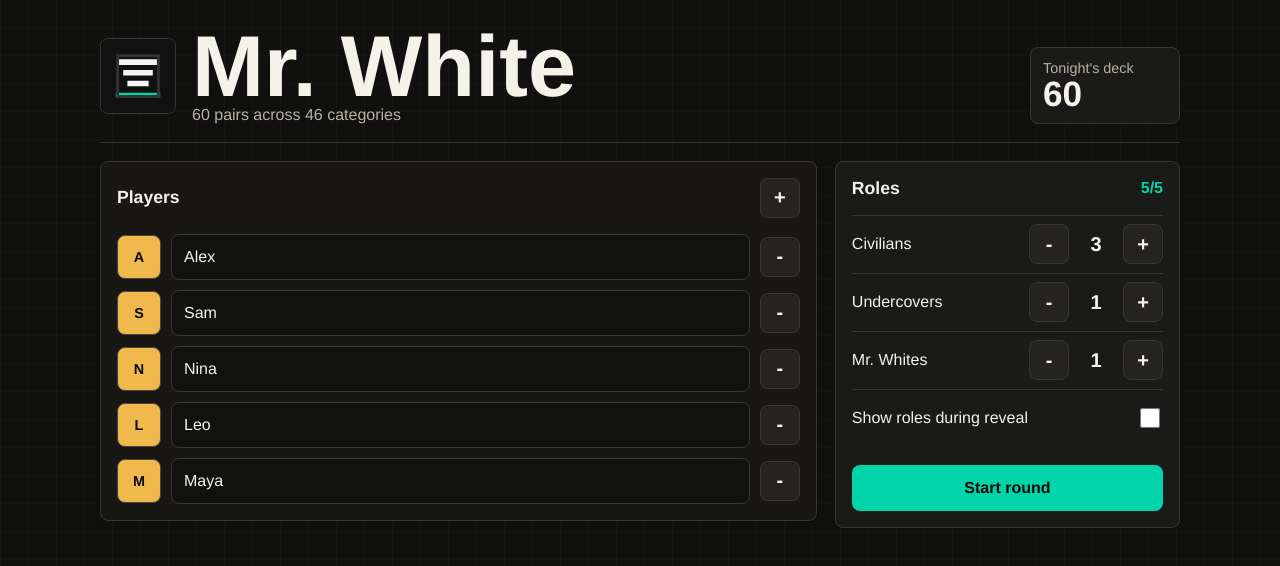
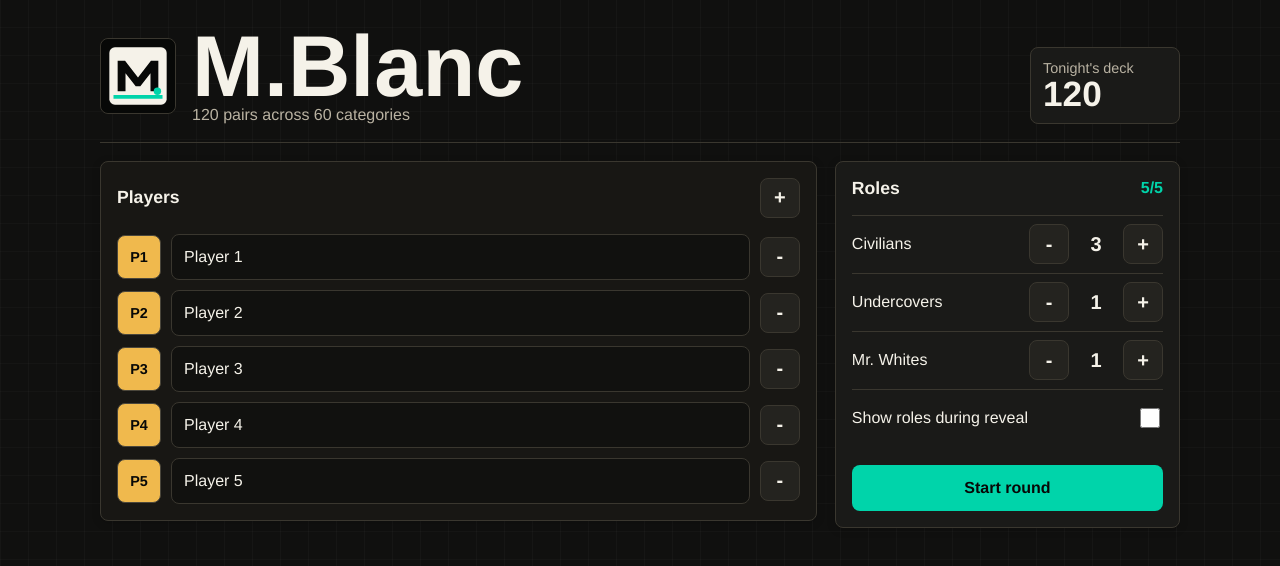
Before and after one commit to PierreBhs/monsieur-blanc, a React (Vite) app: page / in a window 1280 px wide. Shown: the top 566 px of the page. Built offline with nearby package versions, Linux system fonts and the light colour scheme.

Commit message:
More words. Add pictures to players

```diff
--- a/index.html
+++ b/index.html
@@ -3,7 +3,7 @@
   <head>
     <meta charset="UTF-8" />
     <meta name="viewport" content="width=device-width, initial-scale=1.0" />
-    <title>Mr. White</title>
+    <title>M.Blanc</title>
   </head>
   <body>
     <div id="root"></div>
--- a/src/App.tsx
+++ b/src/App.tsx
@@ -1,4 +1,4 @@
-import { useMemo, useState } from "react";
+import { useMemo, useState, type ChangeEvent } from "react";
 import { wordPairs } from "./decks/wordPairs";
 import {
   chooseRandomActiveAssignment,
@@ -13,12 +13,13 @@ const savedCountsKey = "mr-white.counts";
 const savedShowRolesKey = "mr-white.show-roles";
 
 const defaultPlayers: PlayerInput[] = [
-  { id: "player-1", name: "Alex" },
-  { id: "player-2", name: "Sam" },
-  { id: "player-3", name: "Nina" },
-  { id: "player-4", name: "Leo" },
-  { id: "player-5", name: "Maya" },
+  { id: "player-1", name: "Player 1" },
+  { id: "player-2", name: "Player 2" },
+  { id: "player-3", name: "Player 3" },
+  { id: "player-4", name: "Player 4" },
+  { id: "player-5", name: "Player 5" },
 ];
+const legacyDefaultNames = ["Alex", "Sam", "Nina", "Leo", "Maya"];
 
 const defaultCounts: RoleCounts = {
   civilian: 3,
@@ -71,6 +72,27 @@ function App() {
 
   function updatePlayerName(id: string, name: string) {
     updatePlayers(players.map((player) => (player.id === id ? { ...player, name } : player)));
+  }
+
+  function updatePlayerAvatar(id: string, avatarUrl: string) {
+    updatePlayers(players.map((player) => (player.id === id ? { ...player, avatarUrl } : player)));
+  }
+
+  function changePlayerAvatar(id: string, event: ChangeEvent<HTMLInputElement>) {
+    const file = event.currentTarget.files?.[0];
+    event.currentTarget.value = "";
+
+    if (!file) {
+      return;
+    }
+
+    const reader = new FileReader();
+    reader.addEventListener("load", () => {
+      if (typeof reader.result === "string") {
+        updatePlayerAvatar(id, reader.result);
+      }
+    });
+    reader.readAsDataURL(file);
   }
 
   function addPlayer() {
@@ -290,7 +312,7 @@ function App() {
                     type="button"
                     onClick={() => selectElimination(assignment)}
                   >
-                    <span className="player-token">{initials(assignment.player.name)}</span>
+                    <PlayerAvatar className="player-token" player={assignment.player} />
                     <span>{assignment.player.name}</span>
                     <span>Eliminate</span>
                   </button>
@@ -371,7 +393,7 @@ function App() {
           <div className="brand-lockup">
             <img src="/mr-white-mark.svg" alt="" />
             <div>
-              <h1>Mr. White</h1>
+              <h1>M.Blanc</h1>
               <p>{deckStats}</p>
             </div>
           </div>
@@ -393,7 +415,12 @@ function App() {
             <div className="player-list">
               {players.map((player, index) => (
                 <div className="player-row" key={player.id}>
-                  <span className="player-token">{initials(player.name) || String(index + 1)}</span>
+                  <PlayerAvatar
+                    className="player-token"
+                    fallback={String(index + 1)}
+                    player={player}
+                    onImageChange={(event) => changePlayerAvatar(player.id, event)}
+                  />
                   <input
                     aria-label={`Player ${index + 1} name`}
                     value={player.name}
@@ -477,7 +504,7 @@ function PlayerStrip({ assignments, eliminatedIds, turnStarterId }: PlayerStripP
 
         return (
           <div className={`strip-token ${isEliminated ? "is-out" : ""} ${isStarter ? "is-starter" : ""}`} key={assignment.player.id}>
-            <span>{initials(assignment.player.name)}</span>
+            <PlayerAvatar className="strip-avatar" player={assignment.player} />
             <strong>{assignment.player.name}</strong>
           </div>
         );
@@ -489,10 +516,34 @@ function PlayerStrip({ assignments, eliminatedIds, turnStarterId }: PlayerStripP
 function PlayerSpotlight({ assignment }: { assignment: PlayerAssignment }) {
   return (
     <div className="player-spotlight">
-      <span className="big-token">{initials(assignment.player.name)}</span>
+      <PlayerAvatar className="big-token" player={assignment.player} />
       <h1>{assignment.player.name}</h1>
     </div>
   );
+}
+
+type PlayerAvatarProps = {
+  className: string;
+  player: PlayerInput;
+  fallback?: string;
+  onImageChange?: (event: ChangeEvent<HTMLInputElement>) => void;
+};
+
+function PlayerAvatar({ className, player, fallback, onImageChange }: PlayerAvatarProps) {
+  const label = initials(player.name) || fallback || "?";
+  const avatarClassName = `player-avatar ${className}`;
+  const content = player.avatarUrl ? <img src={player.avatarUrl} alt="" /> : label;
+
+  if (onImageChange) {
+    return (
+      <label className={`${avatarClassName} is-editable`} title={`Change image for ${player.name}`}>
+        {content}
+        <input className="avatar-input" type="file" accept="image/*" onChange={onImageChange} />
+      </label>
+    );
+  }
+
+  return <span className={avatarClassName}>{content}</span>;
 }
 
 type RoleCounterProps = {
@@ -528,10 +579,22 @@ function loadPlayers(): PlayerInput[] {
 
   try {
     const parsed = JSON.parse(saved) as PlayerInput[];
+
+    if (isLegacyDefaultPlayers(parsed)) {
+      return defaultPlayers;
+    }
+
     return parsed.length >= 3 ? parsed : defaultPlayers;
   } catch {
     return defaultPlayers;
   }
+}
+
+function isLegacyDefaultPlayers(players: PlayerInput[]): boolean {
+  return (
+    players.length === legacyDefaultNames.length &&
+    players.every((player, index) => player.id === `player-${index + 1}` && player.name === legacyDefaultNames[index])
+  );
 }
 
 function loadCounts(): RoleCounts {
--- a/src/decks/wordPairs.ts
+++ b/src/decks/wordPairs.ts
@@ -61,4 +61,64 @@ export const wordPairs: WordPair[] = [
   { id: "red-carpet-crime-scene", category: "places", civilian: "Red carpet", undercover: "Crime scene" },
   { id: "astrology-insider-trading", category: "prediction", civilian: "Astrology", undercover: "Insider trading" },
   { id: "tequila-truth-serum", category: "liquids", civilian: "Tequila", undercover: "Truth serum" },
+  { id: "sugar-daddy-venture-capitalist", category: "money", civilian: "Sugar daddy", undercover: "Venture capitalist" },
+  { id: "sex-dungeon-wine-cellar", category: "rooms", civilian: "Sex dungeon", undercover: "Wine cellar" },
+  { id: "dark-web-flea-market", category: "commerce", civilian: "Dark web", undercover: "Flea market" },
+  { id: "bribe-tip", category: "money", civilian: "Bribe", undercover: "Tip" },
+  { id: "yacht-motel", category: "places", civilian: "Yacht", undercover: "Motel" },
+  { id: "cougar-real-estate-agent", category: "people", civilian: "Cougar", undercover: "Real estate agent" },
+  { id: "swingers-club-book-club", category: "social", civilian: "Swingers club", undercover: "Book club" },
+  { id: "blood-diamond-engagement-ring", category: "jewelry", civilian: "Blood diamond", undercover: "Engagement ring" },
+  { id: "tax-haven-spa-retreat", category: "places", civilian: "Tax haven", undercover: "Spa retreat" },
+  { id: "burner-phone-bouquet", category: "objects", civilian: "Burner phone", undercover: "Bouquet" },
+  { id: "black-card-library-card", category: "cards", civilian: "Black card", undercover: "Library card" },
+  { id: "revenge-body-gym-membership", category: "beauty", civilian: "Revenge body", undercover: "Gym membership" },
+  { id: "paternity-test-lottery-ticket", category: "documents", civilian: "Paternity test", undercover: "Lottery ticket" },
+  { id: "ghosting-witness-protection", category: "disappearing", civilian: "Ghosting", undercover: "Witness protection" },
+  { id: "midlife-crisis-space-mission", category: "states", civilian: "Midlife crisis", undercover: "Space mission" },
+  { id: "dominatrix-life-coach", category: "jobs", civilian: "Dominatrix", undercover: "Life coach" },
+  { id: "champagne-room-boardroom", category: "rooms", civilian: "Champagne room", undercover: "Boardroom" },
+  { id: "speed-dating-auction", category: "events", civilian: "Speed dating", undercover: "Auction" },
+  { id: "bail-money-wedding-budget", category: "money", civilian: "Bail money", undercover: "Wedding budget" },
+  { id: "alibi-resume", category: "documents", civilian: "Alibi", undercover: "Resume" },
+  { id: "hitman-consultant", category: "jobs", civilian: "Hitman", undercover: "Consultant" },
+  { id: "scandal-podcast", category: "media", civilian: "Scandal", undercover: "Podcast" },
+  { id: "peep-show-ted-talk", category: "performances", civilian: "Peep show", undercover: "TED Talk" },
+  { id: "fake-passport-vip-pass", category: "documents", civilian: "Fake passport", undercover: "VIP pass" },
+  { id: "hangover-spiritual-awakening", category: "states", civilian: "Hangover", undercover: "Spiritual awakening" },
+  { id: "panic-attack-hot-yoga", category: "states", civilian: "Panic attack", undercover: "Hot yoga" },
+  { id: "cocaine-breath-mint", category: "substances", civilian: "Cocaine", undercover: "Breath mint" },
+  { id: "private-island-parking-spot", category: "property", civilian: "Private island", undercover: "Parking spot" },
+  { id: "trophy-wife-mannequin", category: "people", civilian: "Trophy wife", undercover: "Mannequin" },
+  { id: "walk-of-shame-parade", category: "events", civilian: "Walk of shame", undercover: "Parade" },
+  { id: "polygraph-horoscope", category: "truth", civilian: "Polygraph", undercover: "Horoscope" },
+  { id: "trust-fund-piggy-bank", category: "money", civilian: "Trust fund", undercover: "Piggy bank" },
+  { id: "courtroom-group-chat", category: "social", civilian: "Courtroom", undercover: "Group chat" },
+  { id: "affair-team-building", category: "relationships", civilian: "Affair", undercover: "Team building" },
+  { id: "burlesque-powerpoint", category: "performances", civilian: "Burlesque", undercover: "PowerPoint" },
+  { id: "safe-word-wifi-password", category: "phrases", civilian: "Safe word", undercover: "Wi-Fi password" },
+  { id: "inheritance-loot-box", category: "money", civilian: "Inheritance", undercover: "Loot box" },
+  { id: "telenovela-senate-hearing", category: "drama", civilian: "Telenovela", undercover: "Senate hearing" },
+  { id: "botched-heist-office-party", category: "events", civilian: "Botched heist", undercover: "Office party" },
+  { id: "cosmetic-filler-concrete", category: "chemicals", civilian: "Cosmetic filler", undercover: "Concrete" },
+  { id: "casino-buffet-diplomatic-summit", category: "events", civilian: "Casino buffet", undercover: "Diplomatic summit" },
+  { id: "luxury-prison-country-club", category: "places", civilian: "Luxury prison", undercover: "Country club" },
+  { id: "revenge-plot-business-plan", category: "documents", civilian: "Revenge plot", undercover: "Business plan" },
+  { id: "kink-contract-rental-agreement", category: "documents", civilian: "Kink contract", undercover: "Rental agreement" },
+  { id: "hotline-ouija-board", category: "communication", civilian: "Hotline", undercover: "Ouija board" },
+  { id: "saint-scammer", category: "characters", civilian: "Saint", undercover: "Scammer" },
+  { id: "taboo-dinner-topic-board-game", category: "games", civilian: "Taboo dinner topic", undercover: "Board game" },
+  { id: "designer-drug-perfume", category: "substances", civilian: "Designer drug", undercover: "Perfume" },
+  { id: "red-flag-love-letter", category: "relationships", civilian: "Red flag", undercover: "Love letter" },
+  { id: "offshore-shell-company-seashell", category: "money", civilian: "Shell company", undercover: "Seashell" },
+  { id: "rage-room-couples-therapy", category: "activities", civilian: "Rage room", undercover: "Couples therapy" },
+  { id: "paparazzi-family-album", category: "photos", civilian: "Paparazzi", undercover: "Family album" },
+  { id: "royal-scandal-bachelorette-party", category: "events", civilian: "Royal scandal", undercover: "Bachelorette party" },
+  { id: "startup-exit-prison-break", category: "escape", civilian: "Startup exit", undercover: "Prison break" },
+  { id: "forbidden-fruit-energy-drink", category: "food", civilian: "Forbidden fruit", undercover: "Energy drink" },
+  { id: "black-tie-interrogation", category: "events", civilian: "Black tie", undercover: "Interrogation" },
+  { id: "sugar-rush-insider-trading", category: "risk", civilian: "Sugar rush", undercover: "Insider trading" },
+  { id: "exorcism-performance-review", category: "rituals", civilian: "Exorcism", undercover: "Performance review" },
+  { id: "velvet-rope-border-control", category: "security", civilian: "Velvet rope", undercover: "Border control" },
+  { id: "gold-plated-toilet-throne", category: "objects", civilian: "Gold-plated toilet", undercover: "Throne" },
 ];
--- a/src/game/types.ts
+++ b/src/game/types.ts
@@ -3,6 +3,7 @@ export type Role = "civilian" | "undercover" | "mrWhite";
 export type PlayerInput = {
   id: string;
   name: string;
+  avatarUrl?: string;
 };
 
 export type RoleCounts = Record<Role, number>;
--- a/src/styles.css
+++ b/src/styles.css
@@ -194,6 +194,29 @@ h2 {
   width: 44px;
   height: 44px;
   font-size: 0.9rem;
+}
+
+.player-avatar {
+  overflow: hidden;
+}
+
+.player-avatar img {
+  display: block;
+  width: 100%;
+  height: 100%;
+  object-fit: cover;
+}
+
+.player-avatar.is-editable {
+  cursor: pointer;
+}
+
+.player-avatar.is-editable:hover {
+  border-color: var(--primary);
+}
+
+.avatar-input {
+  display: none;
 }
 
 .big-token {
```
Also changed, not shown: public/mr-white-mark.svg.
